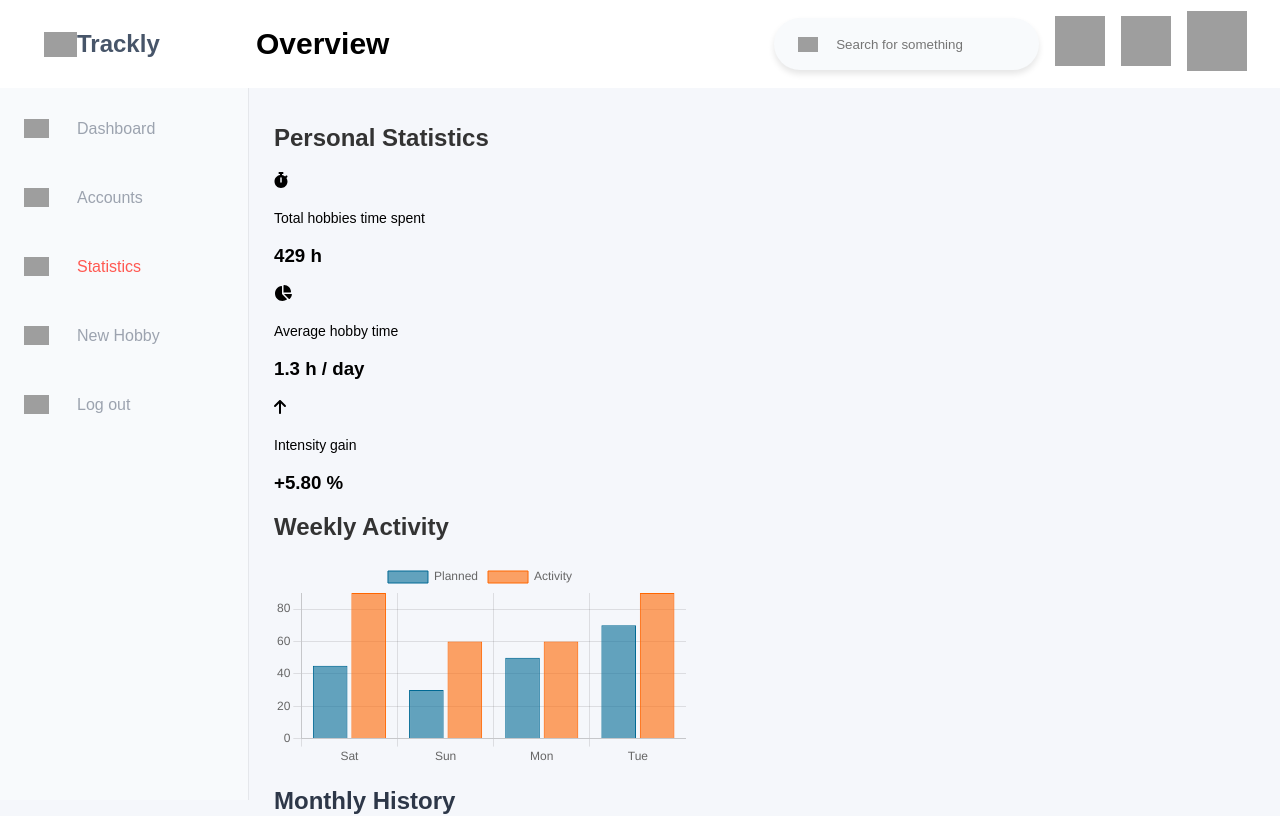
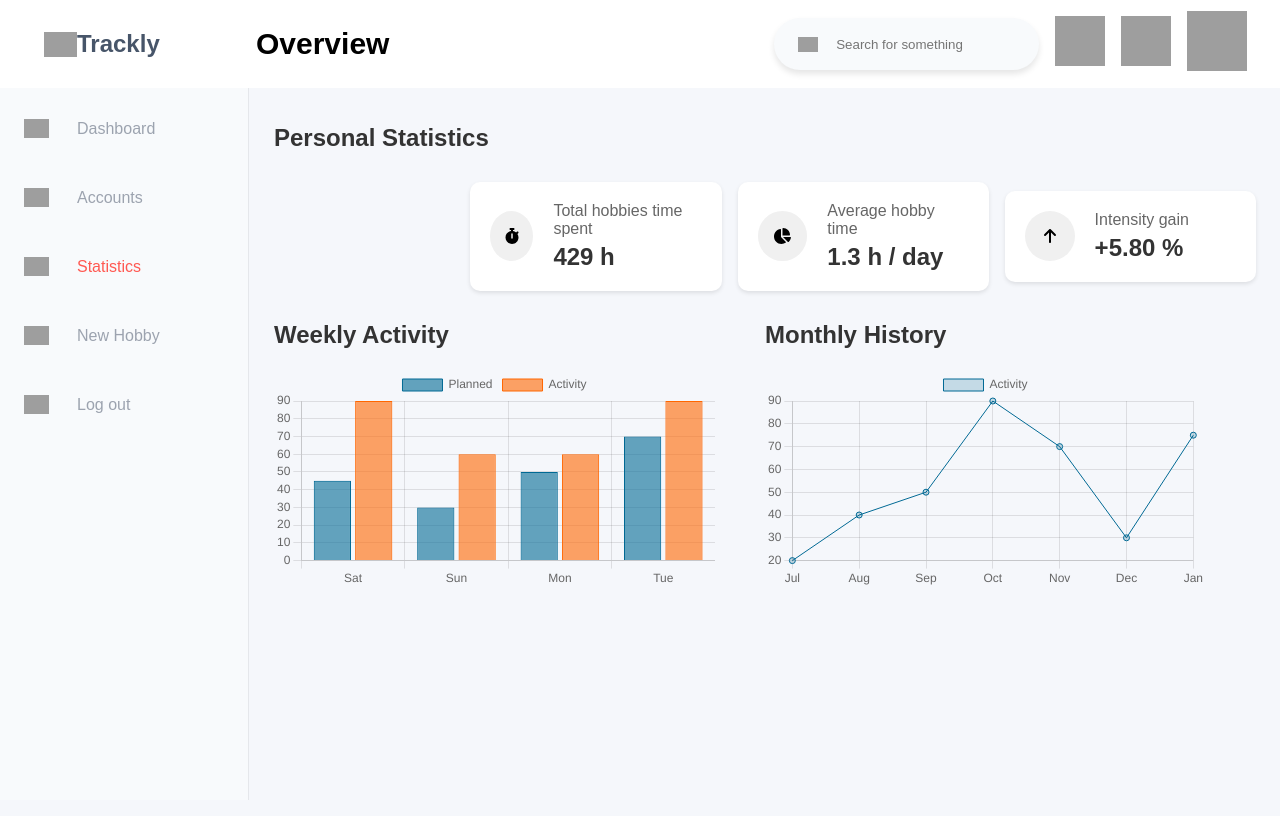
Before and after one commit to All4A/Trackly, a React (Create React App) app in the folder frontend/: page /statistics in a window 1280 px wide. Shown: the top 816 px of the page. Built offline with nearby package versions, Linux system fonts and the light colour scheme; grey boxes are pictures that could not be loaded.

Commit message:
fix: statistics.css

```diff
--- a/frontend/src/components/Statistics/Statistics.css
+++ b/frontend/src/components/Statistics/Statistics.css
@@ -7,30 +7,6 @@
 .main-content {
   flex: 1;
   min-width: 0;
-  /* Prevents overflow issues */
-}
-
-/* Main Content Styling */
-.content-header {
-  font-size: 1.5rem;
-  font-weight: bold;
-  color: #2d3748;
-  margin-bottom: 1.5rem;
-}
-
-.divider {
-  height: 1px;
-  background-color: #e2e8f0;
-  margin-bottom: 1.5rem;
-}
-
-.chart-container {
-  background-color: #ffffff;
-  border-radius: 1rem;
-  box-shadow: 0 4px 6px rgba(0, 0, 0, 0.1);
-  height: 120px;
-  width: 100%;
-  margin-bottom: 2rem;
 }
 
 .chart-image {
@@ -40,22 +16,61 @@
   border-radius: 0;
 }
 
+.flex-container {
+  display: flex;
+  flex-direction: row;
+  align-items: flex-start;
+}
+
 .weekly-activity {
-  width: 42%;
+  flex: 1;
+  max-width: 45%;
 }
 
 .monthly-history {
-  width: 58%;
+  flex: 1;
+  max-width: 45%;
+  margin-left: 5%;
 }
 
-/* Responsive Design */
-@media (max-width: 768px) {
-  .flex-container {
-    flex-direction: column;
-  }
+.personal-statistics {
+  display: flex;
+  flex-direction: row;
+  align-items: center;
+  gap: 2%;
+  margin-left: 20%;
+}
 
-  .weekly-activity,
-  .monthly-history {
-    width: 100%;
-  }
+.statistic-item {
+  display: flex;
+  align-items: center;
+  background-color: #fff;
+  border-radius: 10px;
+  box-shadow: 0 2px 4px rgba(0, 0, 0, 0.1);
+  padding: 20px;
+  margin: 10px 0;
+  width: 300px;
 }
+
+.icon-container {
+  background-color: #f0f0f0;
+  border-radius: 50%;
+  width: 50px;
+  height: 50px;
+  display: flex;
+  align-items: center;
+  justify-content: center;
+  margin-right: 20px;
+}
+
+.statistic-content p {
+  font-size: 16px;
+  color: #666;
+  margin: 0;
+}
+
+.statistic-content h3 {
+  font-size: 24px;
+  color: #333;
+  margin: 5px 0 0;
+}
```
